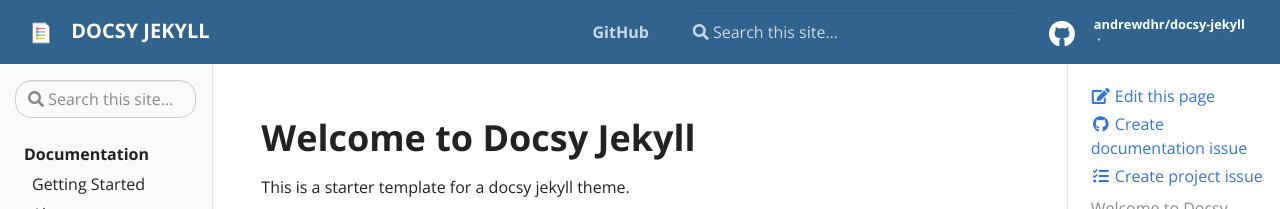
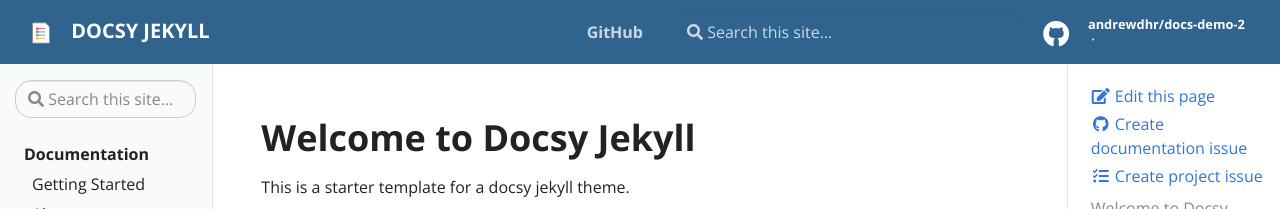
Before and after one commit to andrewdhr/docs-demo-2, a Jekyll site: the page built from docs/pages/index.md, in a window 1280 px wide. Shown: the top 209 px of the page. Built offline with Jekyll 4.4.1, drawn with Linux system fonts in a browser that asks for light colours.

Commit message:
Update _config.yml

```diff
--- a/docs/_config.yml
+++ b/docs/_config.yml
@@ -23,15 +23,15 @@ description: > # this means to ignore newlines until "baseurl:"
   Google search results) and in your feed.xml site description.
 
 # DO NOT CHANGE THE LINE OF THIS FILE without editing .circleci/circle_urls.sh
-baseurl: "" # the subpath of your site, e.g. /blog
+baseurl: "/docs-demo-2/" # the subpath of your site, e.g. /blog
 
 # This is mostly for testing
 url: "" # the base hostname & protocol for your site
 
 # Social (First three Required)
-repo: "https://github.com/andrewdhr/docsy-jekyll"
+repo: "https://github.com/andrewdhr/docs-demo-2"
 github_user: "andrewdhr"
-github_repo: "docsy-jekyll"
+github_repo: "docs-demo-2"
 github_branch: "master"
 
 # Optional
```
